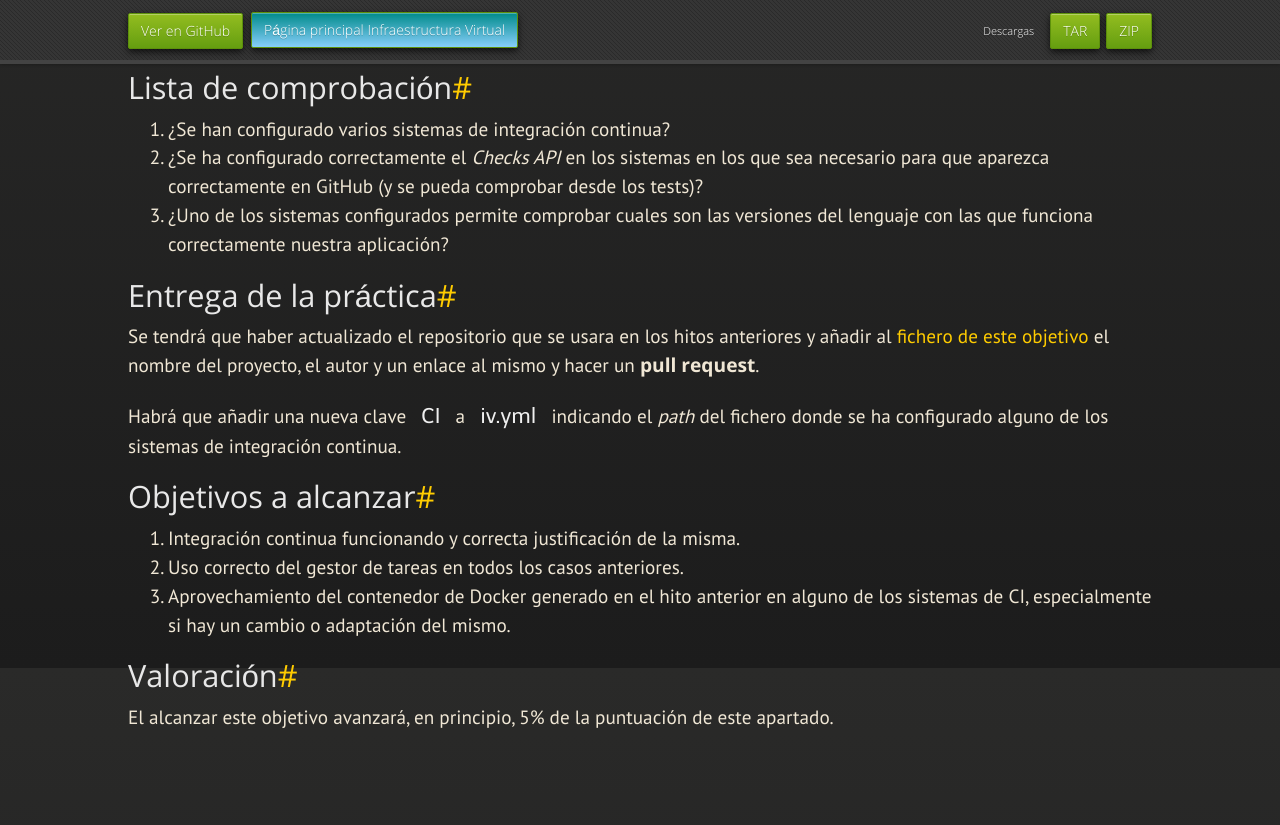
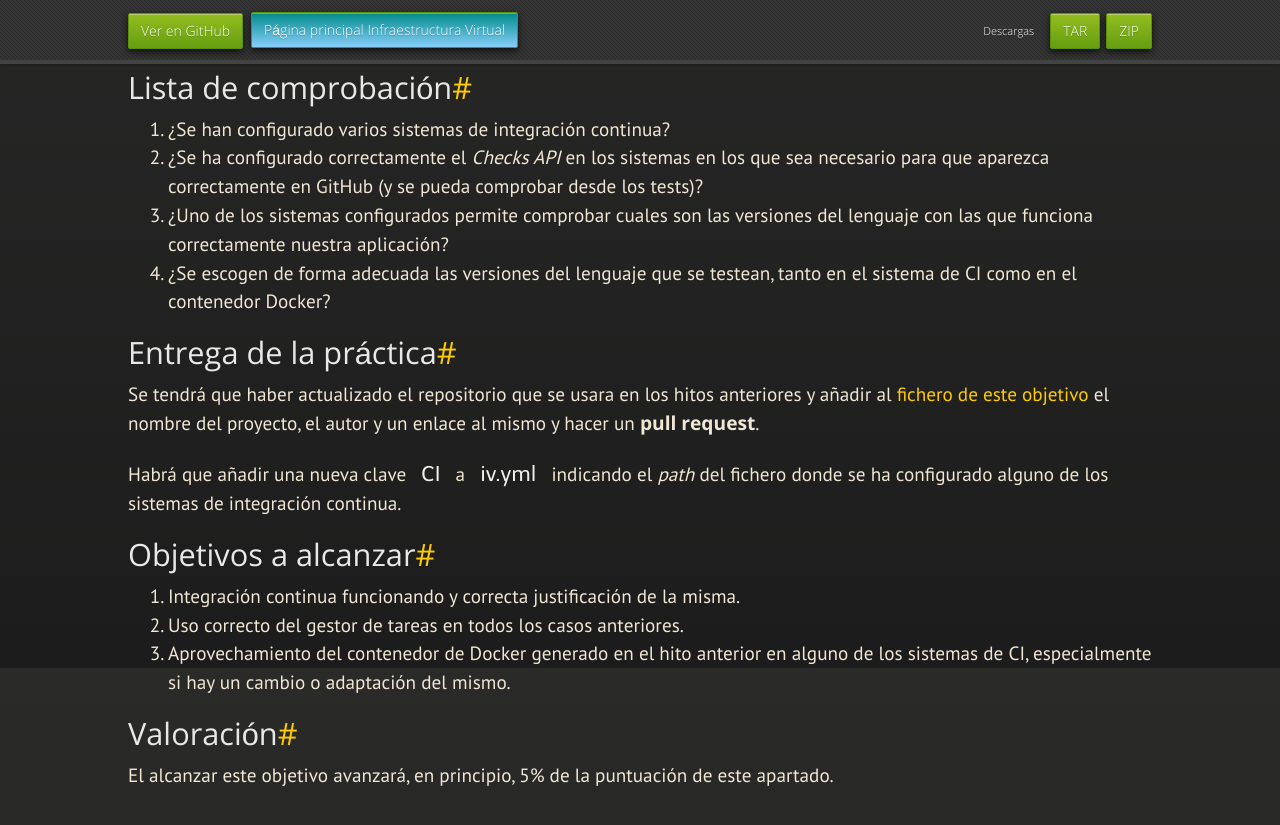
Before and after one commit to JJ/IV, a Jekyll site: the page built from documentos/proyecto/6.CI.md, in a window 1280 px wide and 900 px high, scrolled down 1132 px. Shown: the top 825 px of the window. Built offline with Jekyll 4.4.1, drawn with Linux system fonts in a browser that asks for light colours; nearby versions of some CDN libraries; some web fonts are replaced; our own code applies the rules of GitHub Pages for plain Markdown files.

Commit message:
Sync documentos/proyecto/6.CI.md de master a gh-pages

```diff
--- a/documentos/proyecto/6.CI.md
+++ b/documentos/proyecto/6.CI.md
@@ -69,6 +69,8 @@ continuo.
    desde los tests)?
 3. ¿Uno de los sistemas configurados permite comprobar cuales son las versiones
    del lenguaje con las que funciona correctamente nuestra aplicación?
+4. ¿Se escogen de forma adecuada las versiones del lenguaje que se testean,
+   tanto en el sistema de CI como en el contenedor Docker?
 
 ## Entrega de la práctica
 
```
